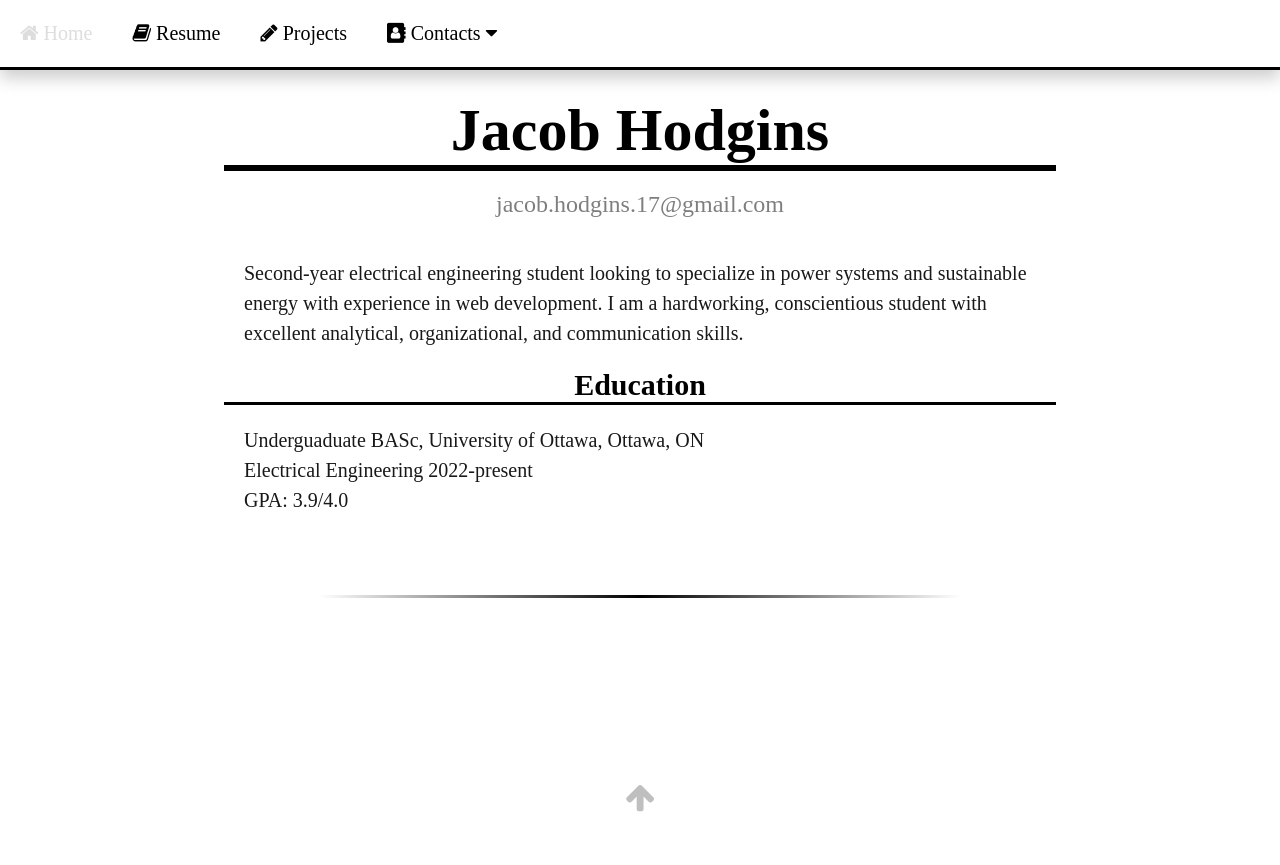
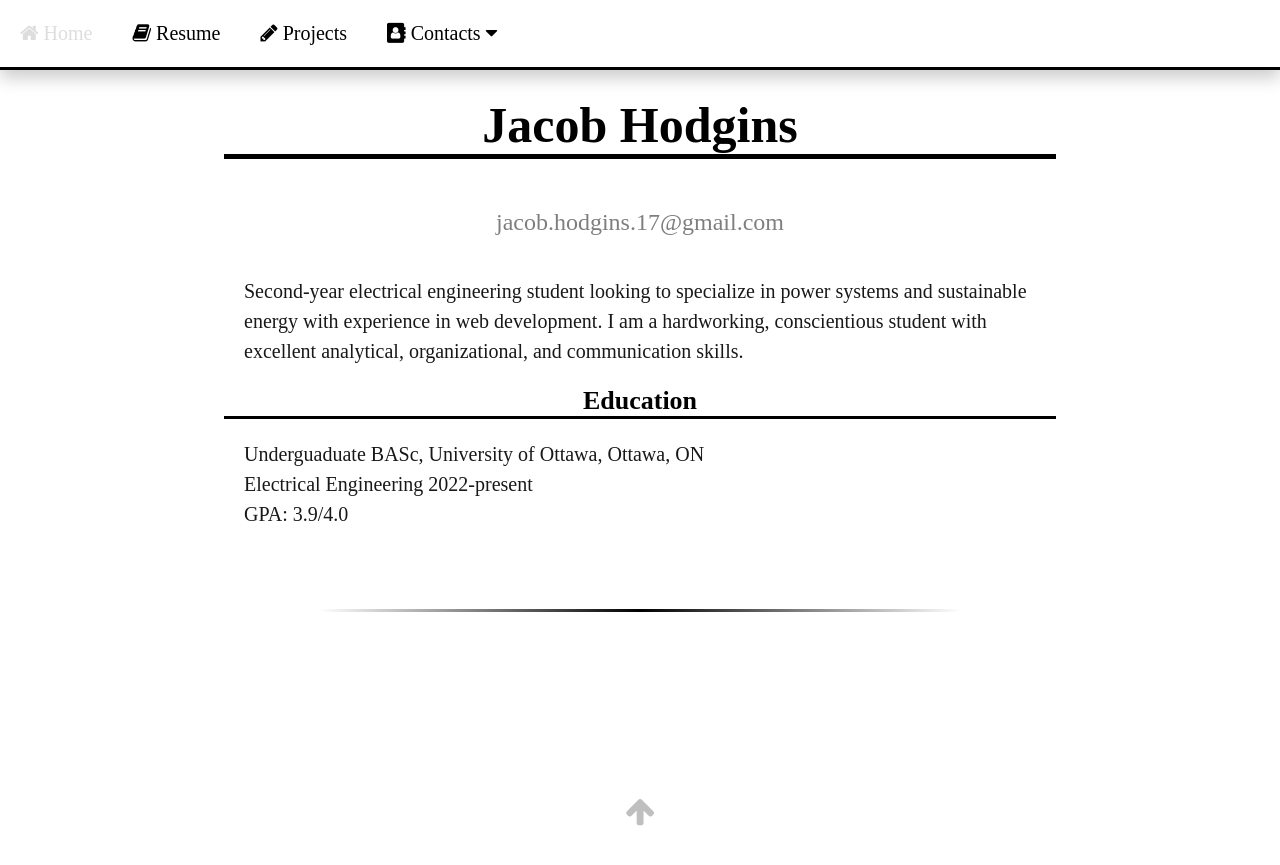
Before and after one commit to JacobHodgins/hodginsjacob, a Jekyll site: the page built from resume/index.html, in a window 1280 px wide. Shown: the top 865 px of the page. Built offline with Jekyll 4.4.1, drawn with Linux system fonts in a browser that asks for light colours.

Commit message:
Update main.css

```diff
--- a/css/main.css
+++ b/css/main.css
@@ -125,9 +125,9 @@ nav.navbar a:active {
 /* --------------------------------RESUME PAGE-------------------------------- */
 
 .resume-my-name {
-  font-size: 60px;
+  font-size: 50px;
   border-bottom-style: solid;
-  border-width: 6px;
+  border-width: 5px;
   font-family: 'Times New Roman', Times, serif;
   text-align: center;
 }
@@ -135,10 +135,9 @@ nav.navbar a:active {
 .resume-my-email {
   font-size: 24px;
   opacity: 50%;
-  padding: 10px;
   border-style: none;
   text-align: center;
-  padding: 20px;
+  padding: 50px 20px 20px 20px;
 }
 
 .resume-index-page p {
@@ -149,7 +148,7 @@ nav.navbar a:active {
 }
 
 .resume-title {
-  font-size: 30px;
+  font-size: 26px;
   border-bottom-style: solid;
   border-width: 3px;
   font-family: 'Times New Roman', Times, serif;
@@ -159,6 +158,7 @@ nav.navbar a:active {
 .resume-index-page ul {
   list-style-type: circle;
 }
+
 /* --------------------------------RESUME PAGE-------------------------------- */
 /* --------------------------------FOOTER-------------------------------- */
 
```
